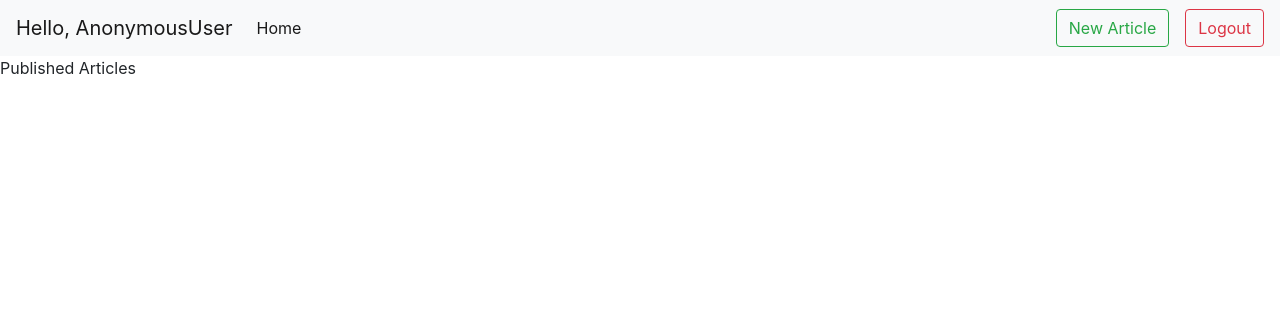
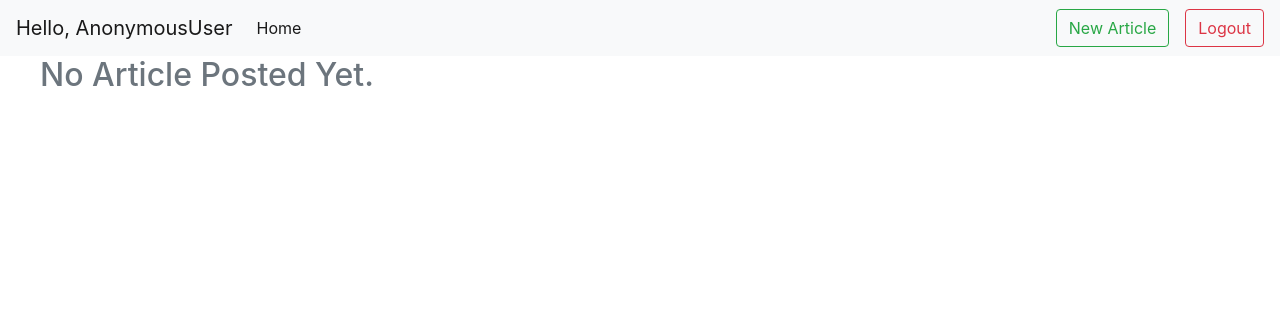
Before and after one commit to keshav2212/ATG-Blogging, a Django app: page /blog/dashboard/ in a window 1280 px wide. Shown: the top 316 px of the page. Run offline with Django 3.2, Linux system fonts and the light colour scheme; some libraries are stand-ins or nearby versions.

Commit message:
Added Delete Article feature and removed default value of title

```diff
--- a/blog/models.py
+++ b/blog/models.py
@@ -3,8 +3,8 @@ from django.contrib.auth.models import User
 class Article(models.Model):
 	user=models.ForeignKey(User,on_delete=models.CASCADE)
 	articledate=models.DateField()
-	title=models.CharField(max_length=1000,default="Not Given")
+	title=models.CharField(max_length=1000)
 	article=models.CharField(max_length=10000)
 	def __str__(self):
-		return self.user
+		return self.title
 # Create your models here.
--- a/blog/views.py
+++ b/blog/views.py
@@ -34,6 +34,9 @@ def newarticle(request):
 		form=ArticleForm()
 	return render(request,"newarticle.html",{'form':form})
 def deletearticle(request,id):
-	pass
+	a=Article.objects.get(pk=id)
+	a.delete()
+	messages.success(request,"Article Has Been Successfully Deleted!")
+	return redirect('/blog/dashboard')
 
 			# Create your views here.
--- a/templates/dashboard.html
+++ b/templates/dashboard.html
@@ -25,9 +25,9 @@
 </div>
 {% endfor %}
 {% endif %}
-Published Articles
 <ol>
 <div>
+	{% if user.article_set.all %}
 	{% for article in user.article_set.all %}
 <div class="card mt-3" style="width: 18rem;">
   <div class="card-body">
@@ -38,6 +38,10 @@ Published Articles
   </div>
 </div>
 {% endfor %}
+{% else %}
+
+<h2 class="text-muted">No Article Posted Yet.</h2>
+{% endif %}
 </div>
 </ol>
 {% endblock %}
```
Also changed, not shown: blog/migrations/0003_auto_20200225_1351.py (added), db.sqlite3.
